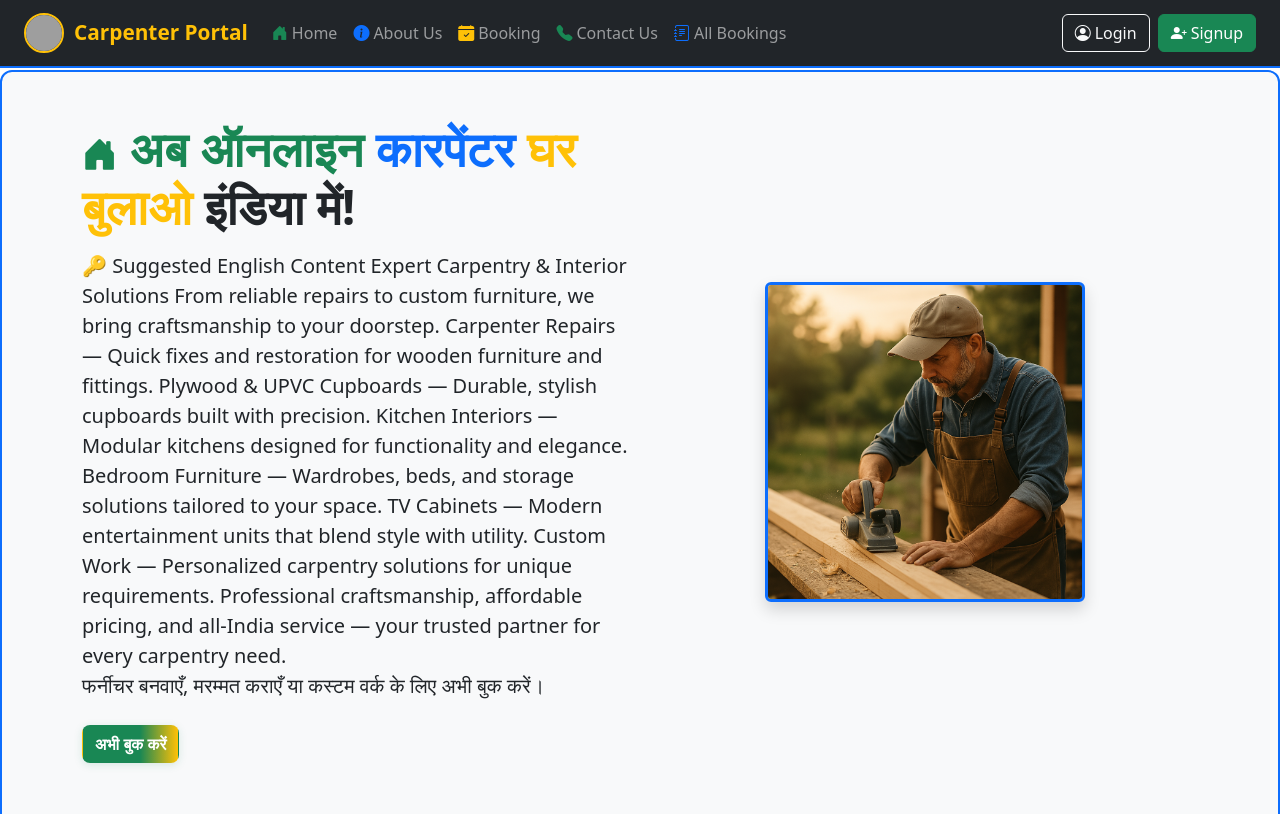
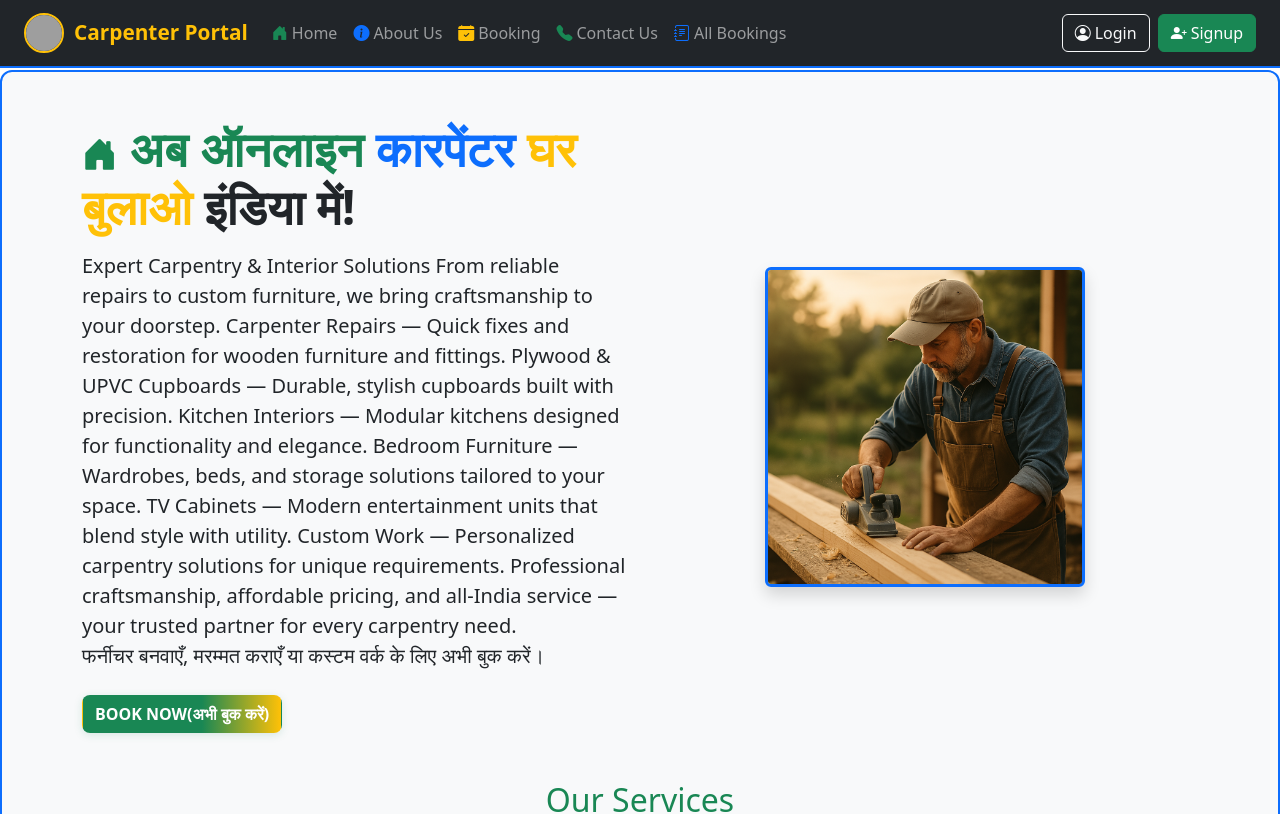
Before and after one commit to sohit636210s/leaderboard-system, a React (Create React App) app in the folder frontend/: page / in a window 1280 px wide. Shown: the top 814 px of the page. Built offline with nearby package versions, Linux system fonts and the light colour scheme; grey boxes are pictures that could not be loaded.

Commit message:
content home

```diff
--- a/frontend/src/components/HomePage.js
+++ b/frontend/src/components/HomePage.js
@@ -15,7 +15,6 @@ function HomePage() {
               <span style={{ color: '#198754' }}>अब ऑनलाइन</span> <span style={{ color: '#0d6efd' }}>कारपेंटर</span> <span style={{ color: '#ffc107' }}>घर बुलाओ</span> <span style={{ color: '#212529' }}>इंडिया में!</span>
             </h1>
             <p className="lead text-dark mb-4" style={{ fontWeight: '500' }}>
-              🔑 Suggested English Content
 Expert Carpentry & Interior Solutions
 From reliable repairs to custom furniture, we bring craftsmanship to your doorstep.
 
@@ -45,7 +44,7 @@ Professional craftsmanship, affordable pricing, and all‑India service — your
               }}
               onClick={() => setShowBookingModal(true)}
             >
-              अभी बुक करें
+              BOOK NOW(अभी बुक करें)
             </button>
           </div>
           <div className="col-md-6 col-12 text-center">
```
